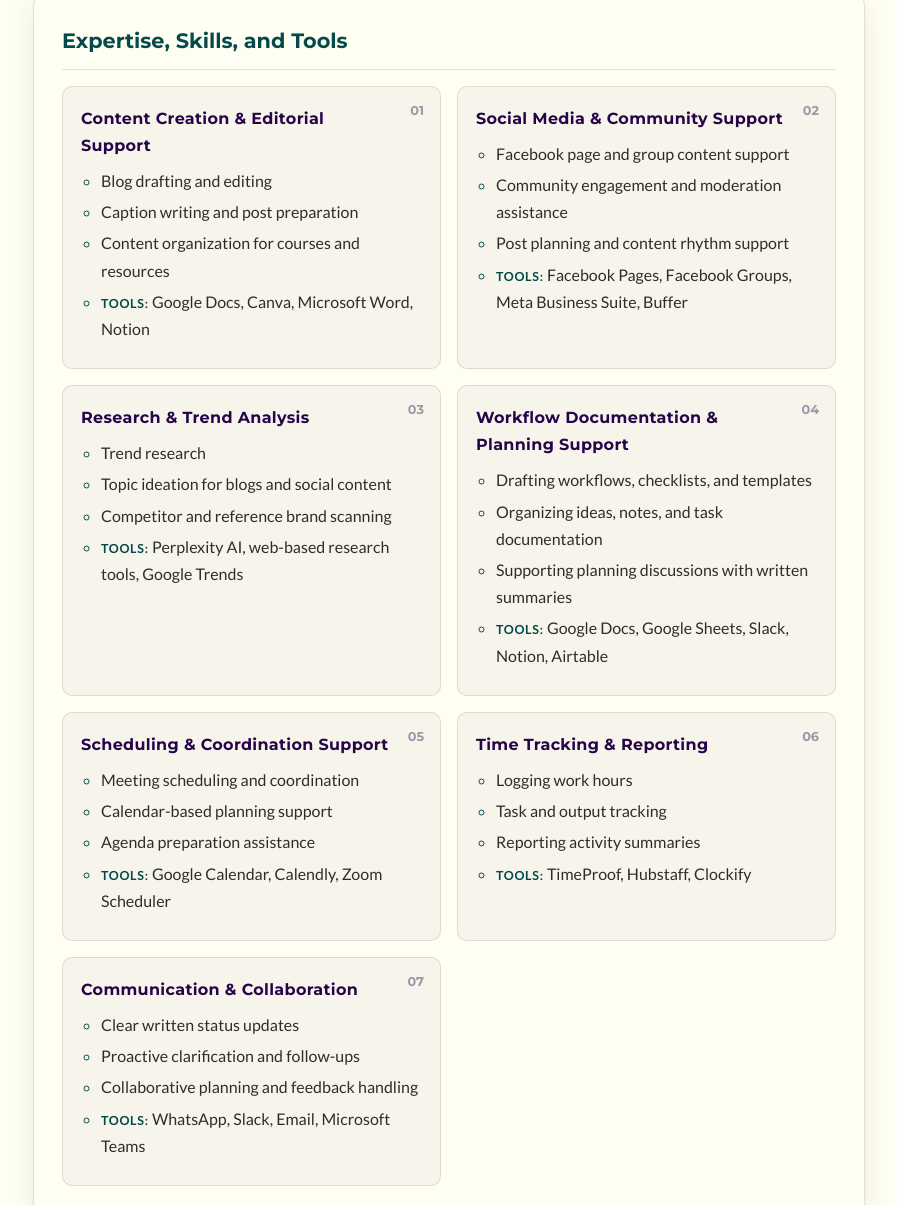
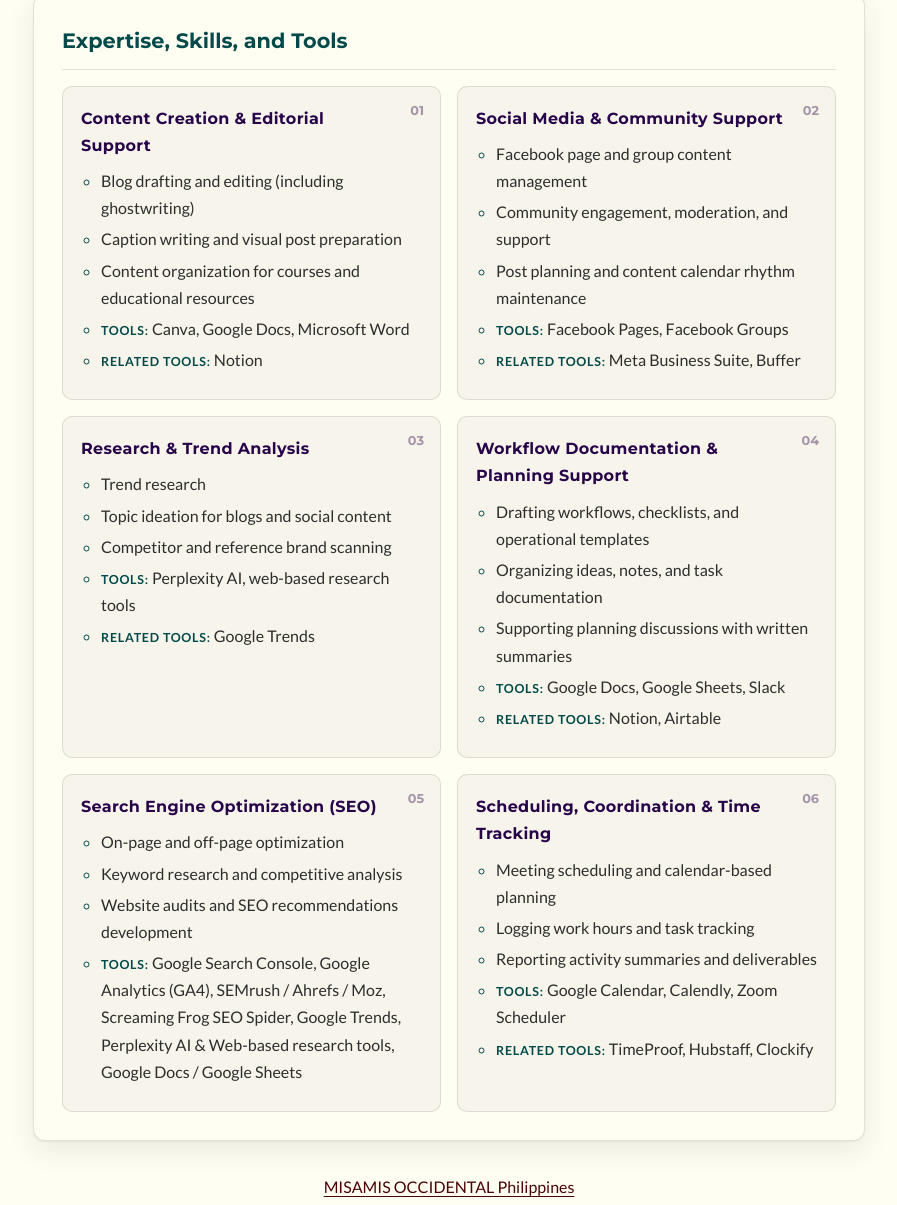
Before and after one commit to gladys-lacia/gladys-lacia.github.io, a plain HTML site: page index.html in a window 1280 px wide. Shown: the part 1995-3200 px from the top of the page, without its empty margins (191-1088 px from the left). Drawn offline with Linux system fonts and the light colour scheme; a script that the page names is missing.

Commit message:
Refresh services and add SEO offering
Refine service descriptions and group primary and related tools. Add SEO services and combine scheduling, coordination, and time tracking.

```diff
--- a/index.html
+++ b/index.html
@@ -317,40 +317,24 @@ Engagement VA, and Documentation &amp; Workflow Support VA"
         <li>
           <h3>Content Creation &amp; Editorial Support</h3>
           <ul>
-            <li>Blog drafting and editing</li>
-            <li>Caption writing and post preparation</li>
-            <li>Content organization for courses and resources</li>
-            <li><em>Tools:</em> Google Docs, Canva, Microsoft Word, Notion</li>
+            <li>Blog drafting and editing (including ghostwriting)</li>
+            <li>Caption writing and visual post preparation</li>
+            <li>Content organization for courses and educational resources</li>
+            <li><em>Tools:</em> Canva, Google Docs, Microsoft Word</li>
+            <li><em>Related tools:</em> Notion</li>
           </ul>
         </li>
-        <!-- <h3><li>Content Creation &amp; Editorial Support</li></h3>
-          <ul>
-            <li>Blog drafting and editing</li>
-            <li>Caption writing and post preparation</li>
-            <li>Content organization for courses and resources</li>
-            <li><em>Tools:</em>
-              <p>Google Docs, Canva, Microsoft Word, Notion</p>
-            </li>
-          </ul> -->
 
         <li>
           <h3>Social Media &amp; Community Support</h3>
           <ul>
-            <li>Facebook page and group content support</li>
-            <li>Community engagement and moderation assistance</li>
-            <li>Post planning and content rhythm support</li>
-            <li><em>Tools:</em> Facebook Pages, Facebook Groups, Meta Business Suite, Buffer</li>
+            <li>Facebook page and group content management</li>
+            <li>Community engagement, moderation, and support</li>
+            <li>Post planning and content calendar rhythm maintenance</li>
+            <li><em>Tools:</em> Facebook Pages, Facebook Groups</li>
+            <li><em>Related tools:</em> Meta Business Suite, Buffer</li>
           </ul>
         </li>
-        <!-- <h3><li>Social Media &amp; Community Support</li></h3>
-          <ul>
-            <li>Facebook page and group content support</li>
-            <li>Community engagement and moderation assistance</li>
-            <li>Post planning and content rhythm support</li>
-            <li><em>Tools:</em>
-              <p>Facebook Pages, Facebook Groups, Meta Business Suite, Buffer</p>
-            </li>
-          </ul> -->
 
         <li>
           <h3>Research &amp; Trend Analysis</h3>
@@ -358,94 +342,42 @@ Engagement VA, and Documentation &amp; Workflow Support VA"
             <li>Trend research</li>
             <li>Topic ideation for blogs and social content</li>
             <li>Competitor and reference brand scanning</li>
-            <li><em>Tools:</em> Perplexity AI, web-based research tools, Google Trends</li>
+            <li><em>Tools:</em> Perplexity AI, web-based research tools</li>
+            <li><em>Related tools:</em> Google Trends</li>
           </ul>
         </li>
-        <!-- <h3><li>Research &amp; Trend Analysis</li></h3>
-          <ul>
-            <li>Trend research</li>
-            <li>Topic ideation for blogs and social content</li>
-            <li>Competitor and reference brand scanning</li>
-            <li><em>Tools:</em>
-              <p>Perplexity AI, web-based research tools, Google Trends</p>
-            </li>
-          </ul> -->
 
         <li>
           <h3>Workflow Documentation &amp; Planning Support</h3>
           <ul>
-            <li>Drafting workflows, checklists, and templates</li>
+            <li>Drafting workflows, checklists, and operational templates</li>
             <li>Organizing ideas, notes, and task documentation</li>
             <li>Supporting planning discussions with written summaries</li>
-            <li><em>Tools:</em> Google Docs, Google Sheets, Slack, Notion, Airtable</li>
+            <li><em>Tools:</em> Google Docs, Google Sheets, Slack</li>
+            <li><em>Related tools:</em> Notion, Airtable</li>
           </ul>
         </li>
-        <!-- <h3><li>Workflow Documentation &amp; Planning Support</li></h3>
-          <ul>
-            <li>Drafting workflows, checklists, and templates</li>
-            <li>Organizing ideas, notes, and task documentation</li>
-            <li>Supporting planning discussions with written summaries</li>
-            <li><em>Tools:</em>
-              <p>Google Docs, Google Sheets, Slack, Notion, Airtable</p>
-            </li>
-          </ul> -->
 
         <li>
-          <h3>Scheduling &amp; Coordination Support</h3>
+          <h3>Search Engine Optimization (SEO)</h3>
           <ul>
-            <li>Meeting scheduling and coordination</li>
-            <li>Calendar-based planning support</li>
-            <li>Agenda preparation assistance</li>
-            <li><em>Tools:</em> Google Calendar, Calendly, Zoom Scheduler</li>
+            <li>On-page and off-page optimization</li>
+            <li>Keyword research and competitive analysis</li>
+            <li>Website audits and SEO recommendations development</li>
+            <li><em>Tools:</em> Google Search Console, Google Analytics (GA4), SEMrush / Ahrefs / Moz, Screaming Frog SEO Spider, Google Trends, Perplexity AI &amp; Web-based research tools, Google Docs / Google Sheets</li>
           </ul>
         </li>
-        <!-- <h3><li>Scheduling &amp; Coordination Support</li></h3>
-          <ul>
-            <li>Meeting scheduling and coordination</li>
-            <li>Calendar-based planning support</li>
-            <li>Agenda preparation assistance</li>
-            <li><em>Tools:</em>
-              <p>Google Calendar, Calendly, Zoom Scheduler</p>
-            </li>
-          </ul> -->
 
         <li>
-          <h3>Time Tracking &amp; Reporting</h3>
+          <h3>Scheduling, Coordination &amp; Time Tracking</h3>
           <ul>
-            <li>Logging work hours</li>
-            <li>Task and output tracking</li>
-            <li>Reporting activity summaries</li>
-            <li><em>Tools:</em> TimeProof, Hubstaff, Clockify</li>
+            <li>Meeting scheduling and calendar-based planning</li>
+            <li>Logging work hours and task tracking</li>
+            <li>Reporting activity summaries and deliverables</li>
+            <li><em>Tools:</em> Google Calendar, Calendly, Zoom Scheduler</li>
+            <li><em>Related tools:</em> TimeProof, Hubstaff, Clockify</li>
           </ul>
         </li>
-        <!-- <h3><li>Time Tracking &amp; Reporting</li></h3>
-          <ul>
-            <li>Logging work hours</li>
-            <li>Task and output tracking</li>
-            <li>Reporting activity summaries</li>
-            <li><em>Tools:</em>
-              <p>TimeProof, Hubstaff, Clockify</p>
-            </li>
-          </ul> -->
-
-        <li>
-          <h3>Communication &amp; Collaboration</h3>
-          <ul>
-            <li>Clear written status updates</li>
-            <li>Proactive clarification and follow-ups</li>
-            <li>Collaborative planning and feedback handling</li>
-            <li><em>Tools:</em> WhatsApp, Slack, Email, Microsoft Teams</li>
-          </ul>
-        </li>
-        <!-- <h3><li>Communication &amp; Collaboration</li></h3>
-          <ul>
-            <li>Clear written status updates</li>
-            <li>Proactive clarification and follow-ups</li>
-            <li>Collaborative planning and feedback handling</li>
-            <li><em>Tools:</em>
-              <p>WhatsApp, Slack, Email, Microsoft Teams</p>
-            </li>
-          </ul> -->
       </ol>
     </section>
 
```
